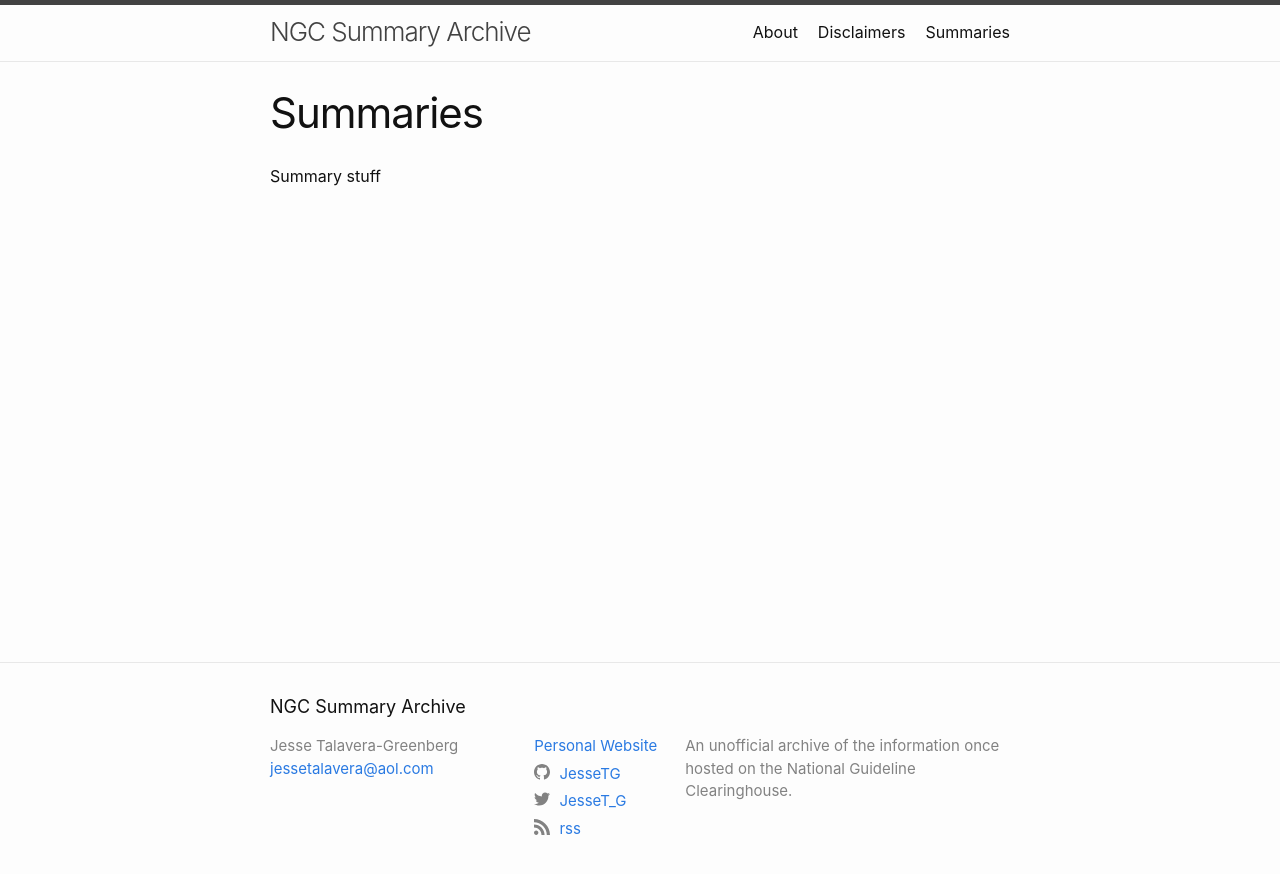
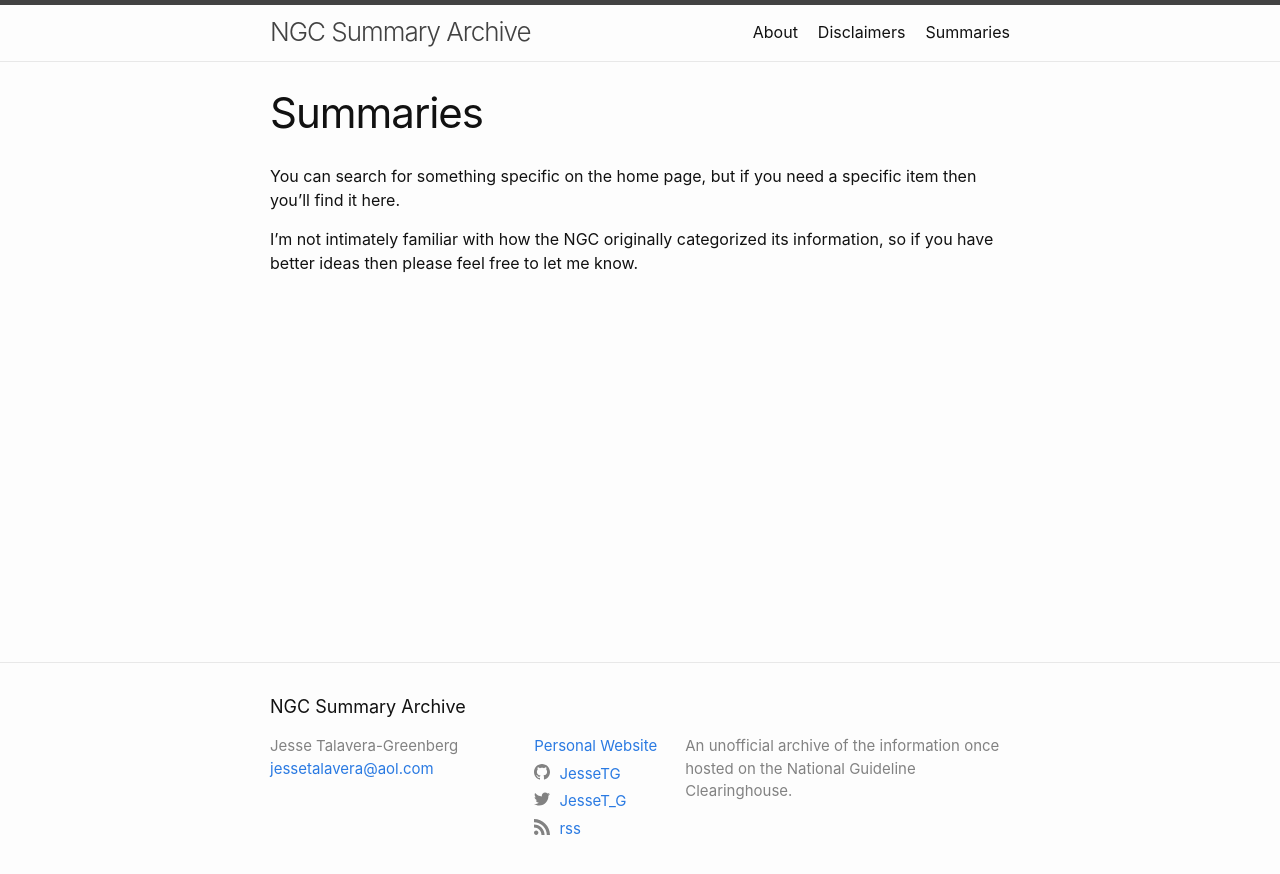
Before and after one commit to JesseTG/ngc-archive, a Jekyll site: the page built from summaries.md, in a window 1280 px wide. Shown: the top 874 px of the page. Built offline with Jekyll 4.4.1, drawn with Linux system fonts in a browser that asks for light colours.

Commit message:
Display list of summaries on /summary

```diff
--- a/summaries.md
+++ b/summaries.md
@@ -4,4 +4,14 @@
 permalink: /summary/
 ---
 
-Summary stuff
+You can search for something specific on the home page, but if you need a specific
+item then you'll find it here.
+
+I'm not intimately familiar with how the NGC originally categorized its information,
+so if you have better ideas then please feel free to let me know.
+
+<ul>
+    {% for s in site.summary %}
+    <li><a href="{{ s.url }}">{{ s.title | default: s.id }}</a></li>
+    {% endfor %}
+</ul>
```
